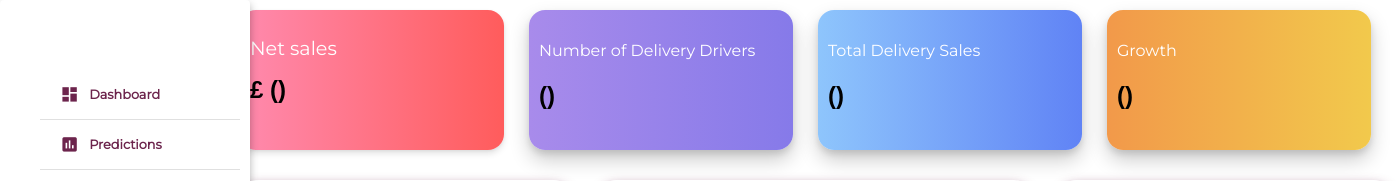
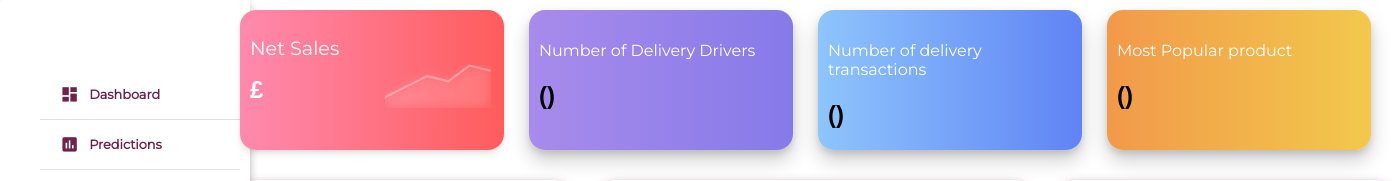
Before and after one commit to ilwad123/bakery-dashboard, a Django app: template DSP_bakery/templates/bakery.html in a window 1400 px wide. Shown: the top 181 px of the page. Run offline with Django 4.2, Linux system fonts and the light colour scheme; the template is opened without the code that fills it, so the values that code supplies are empty.

Commit message:
first card works keep going !!

```diff
--- a/DSP_bakery/static/css/main.css
+++ b/DSP_bakery/static/css/main.css
@@ -195,6 +195,11 @@ p{
     font-family: 'Poppins', sans-serif;
     float:inline-start;
 }
+.summary {
+    position: relative;
+    color: white;
+    overflow: hidden;
+}
 .summary{
     box-shadow: 0 4px 6px rgba(0, 0, 0, 0.1), 0 1px 3px rgba(0, 0, 0, 0.06);
 
@@ -273,6 +278,20 @@ box-shadow: 0 10px 20px rgba(0, 0, 0, 0.2), 0 4px 6px rgba(0, 0, 0, 0.1);
     display: flex;
     justify-content: space-between;
     align-items: center;
+}
+
+.line-graph {
+    position: absolute;  /* Allows positioning inside the card */
+    bottom: 30%;         /* Place it slightly above the bottom of the card */
+    right: 5%;            /* Aligns it closer to the left edge */
+    width: 40%;          /* Adjusts size relative to the card */
+    height: auto;        /* Maintains aspect ratio */
+    opacity: 0.5;        /* Subtle white effect */
+}
+
+.line-graph polyline {
+    stroke: rgba(255, 255, 255, 0.7); /* Transparent white stroke */
+    stroke-width: 2;                 /* Thickness of the line */
 }
 
 .monthly {
--- a/DSP_bakery/static/js/line.js
+++ b/DSP_bakery/static/js/line.js
@@ -1,8 +1,7 @@
 const currentSales = sales[sales.length - 1];
 const previousSales = sales[sales.length - 2];
 const percent = ((currentSales - previousSales) / previousSales * 100).toFixed(2);
-
-document.getElementById('currentSales').textContent = currentSales;
+document.getElementById('currentSales')= currentSales.toFixed(2);
 
     if (currentSales > previousSales) {
         const arrowup = document.getElementById("arrow");
--- /dev/null
+++ b/DSP_bakery/static/js/linesummary.js
@@ -0,0 +1,30 @@
+document.addEventListener('DOMContentLoaded', () => {
+    const currentSales1 = sales[sales.length - 1];
+    const previousSales1 = sales[sales.length - 2];
+
+    const currentSalesElement = document.getElementById('currentSales1');
+    currentSalesElement.textContent = currentSales1.toFixed(2);
+    const graphLine = document.getElementById('graphLine');
+    const graphGlow = document.getElementById('graphGlow');
+
+
+    if (currentSales1 > previousSales1) {
+        // Line graph goes up
+        graphLine.setAttribute('points', '0,40 20,30 40,20 60,15 80,10 100,5');
+        graphGlow.setAttribute('points', '0,40 20,30 40,20 60,15 80,10 100,5 100,50 0,50');
+        const arrowup1 = document.getElementById("arrow1");
+        arrowup1.innerText = "▲";
+        arrowup1.style.color = "green";
+    } else if (currentSales1 < previousSales1) {
+        // Line graph goes down
+        graphLine.setAttribute('points', '0,40 20,50 40,45 60,35 80,30 100,40');
+        graphGlow.setAttribute('points', '0,40 20,50 40,45 60,35 80,30 100,40 100,50 0,50');
+        const arrowdown1 = document.getElementById("arrow1");
+        arrowdown1.innerText = "🔻";
+        arrowdown1.style.color = "red";
+    } else {
+        // Line graph remains flat
+        graphLine.setAttribute('points', '0,40 20,40 40,40 60,40 80,40 100,40');
+        graphGlow.setAttribute('points', '0,40 20,40 40,40 60,40 80,40 100,40 100,50 0,50');
+    }
+});
--- a/DSP_bakery/templates/bakery.html
+++ b/DSP_bakery/templates/bakery.html
@@ -121,10 +121,26 @@
     </script>
 <main>
     <div class="summary" style="background: linear-gradient(to right, #FF8AAE, #FF5C5C);">
-        <h2>Net sales</h2>
-        <p>£ () </p>
-        <!-- Pinky red colour  -->
-</div>
+        <h2>Net Sales</h2>
+        <p>£<span id="currentSales1"></span>
+            <span id="arrow1"></span>
+        </p>
+
+        <svg class="line-graph" viewBox="0 0 100 50" xmlns="http://www.w3.org/2000/svg">
+            <!-- Glow effect using polygon -->
+            <defs>
+                <filter id="blur" x="0" y="0" width="200%" height="200%">
+                    <feGaussianBlur in="SourceGraphic" stdDeviation="5" />
+                </filter>
+            </defs>
+            <!-- Blurred filled area (this is static, and will adjust dynamically with JavaScript) -->
+            <polygon id="graphGlow" points="0,40 20,30 40,20 60,25 80,10 100,15 100,50 0,50" fill="rgba(255, 255, 255, 0.3)" filter="url(#blur)" />
+            <!-- Line graph (dynamic points will be updated by JavaScript) -->
+            <polyline id="graphLine" fill="none" stroke="#fff" stroke-width="2" points="0,40 20,30 40,20 60,25 80,10 100,15" />
+        </svg>
+    </div>
+<!-- Add percentage change from last week -->
+<!-- Pinky red colour  -->
     <div class="summary2" style= "background: linear-gradient(to right, #A88BEB, #867AE9);">
         <h4>Number of Delivery Drivers</h4>
         <p> () </p>
@@ -132,18 +148,21 @@
 
     </div>
     <div class="summary3" style="background: linear-gradient(to right, #8EC5FC,rgb(96, 131, 245));">
-        <h4> Total Delivery Sales </h4>
+        <h4> Number of delivery transactions </h4>
         <p> () </p>
         <!-- Blue colour  -->
 
     </div>
     <div class="summary4" style="background: linear-gradient(to right, #F2994A, #F2C94C);">
-        <h4>Growth</h4>
+        <h4>Most Popular product</h4>
         <!-- yellow colour  -->
         <p> () </p>
     </div>
     <div class="container">
         <!-- Line Chart -->
+                <!-- Add weekly Chart when u press the button -->
+                <!-- Add Annually Chart when u press the button -->
+
         <div class="card">
             <div class="card-header">
                 <h3>Total Revenue</h3>
@@ -223,6 +242,7 @@
     {% comment %} <script src="{% static 'js/donut.js' %}"></script>  {% endcomment %}
     <script src="{% static 'js/line.js' %}"></script>
     <script src="{% static 'js/bar.js' %}"></script>
+    <script src="{% static 'js/linesummary.js' %}"></script>
 </main>
 </body>
 <script>
```
